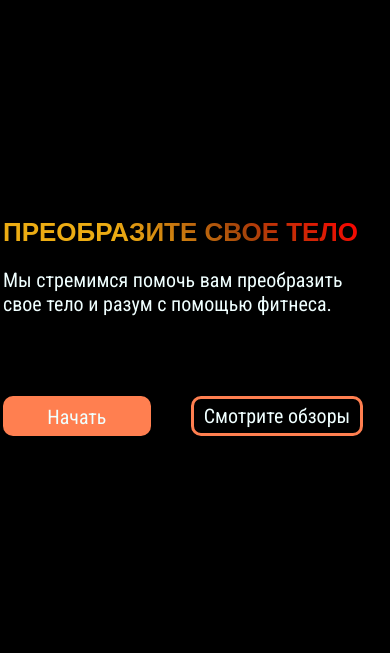
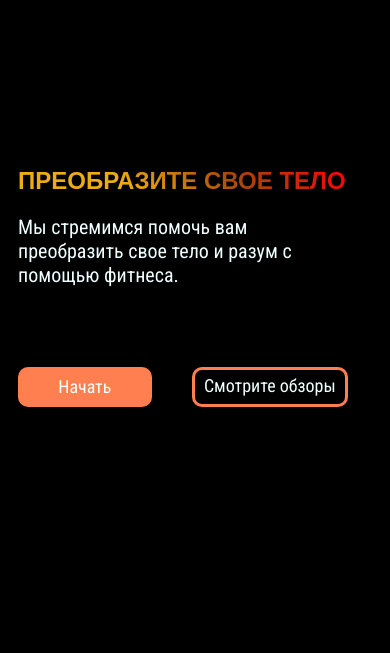
Before and after one commit to maksimdanilin218/Exodus-GYM, a plain HTML site: page index.html in a window 390 px wide. Shown: the part 83-736 px from the top of the page. Drawn offline with Linux system fonts and the light colour scheme.

Commit message:
media commit3

```diff
--- a/css/index.css
+++ b/css/index.css
@@ -912,14 +912,20 @@ li{
     }
     .header__zagolovok{
         margin: auto;
-        width: 360px;
-        padding-top: 200px;
+        width: 330px;
+        padding-top: 150px;
     }
     .zagolovok1{
 
     }
     .h1__zagolovok1{
-        font-size: 26px;
+        font-size: 24px;
+    }
+    .a__btn1{
+        font-size: 18px;
+    }
+    .a__btn2{
+        font-size: 18px;
     }
     /*fitnes plan*/
     .fitnes__plan{
@@ -936,6 +942,7 @@ li{
         width: auto;
         display: grid;
         grid-template-columns: repeat(1,6fr);
+        margin-top: 50px;
     }
     .grid1{
         width: 360px;
@@ -989,6 +996,7 @@ li{
     .h1__join__trainer{
         width: 360px;
         font-size: 26px;
+        margin-bottom: 70px;
     }
     .grid__trainer{
         display: grid;
@@ -1001,6 +1009,7 @@ li{
     .why__join__us{
         width: auto;
         height: 800px;
+        margin-top: 50px;
     }
     .h1__why__join__us{
         width: 360px;
```
